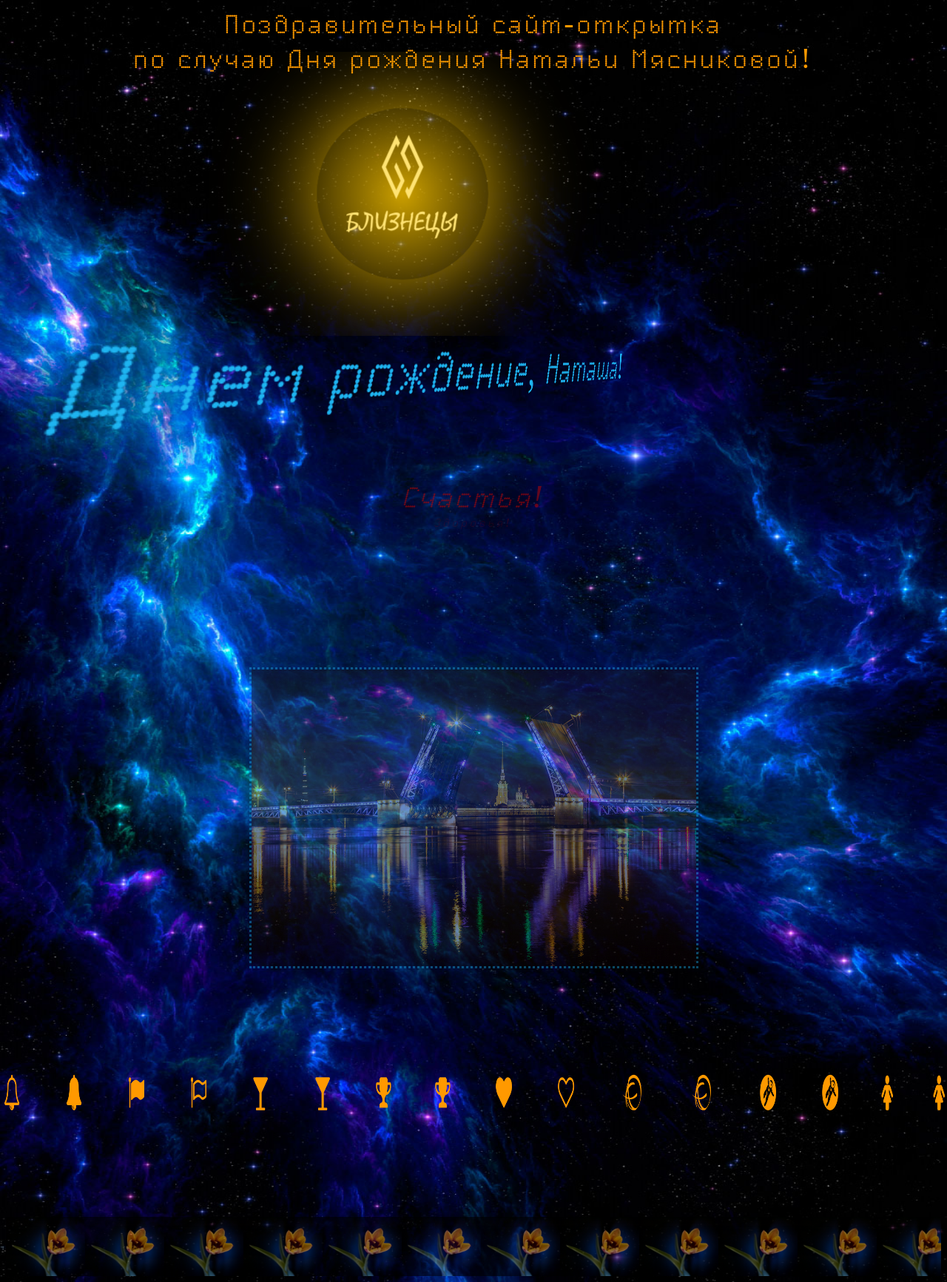
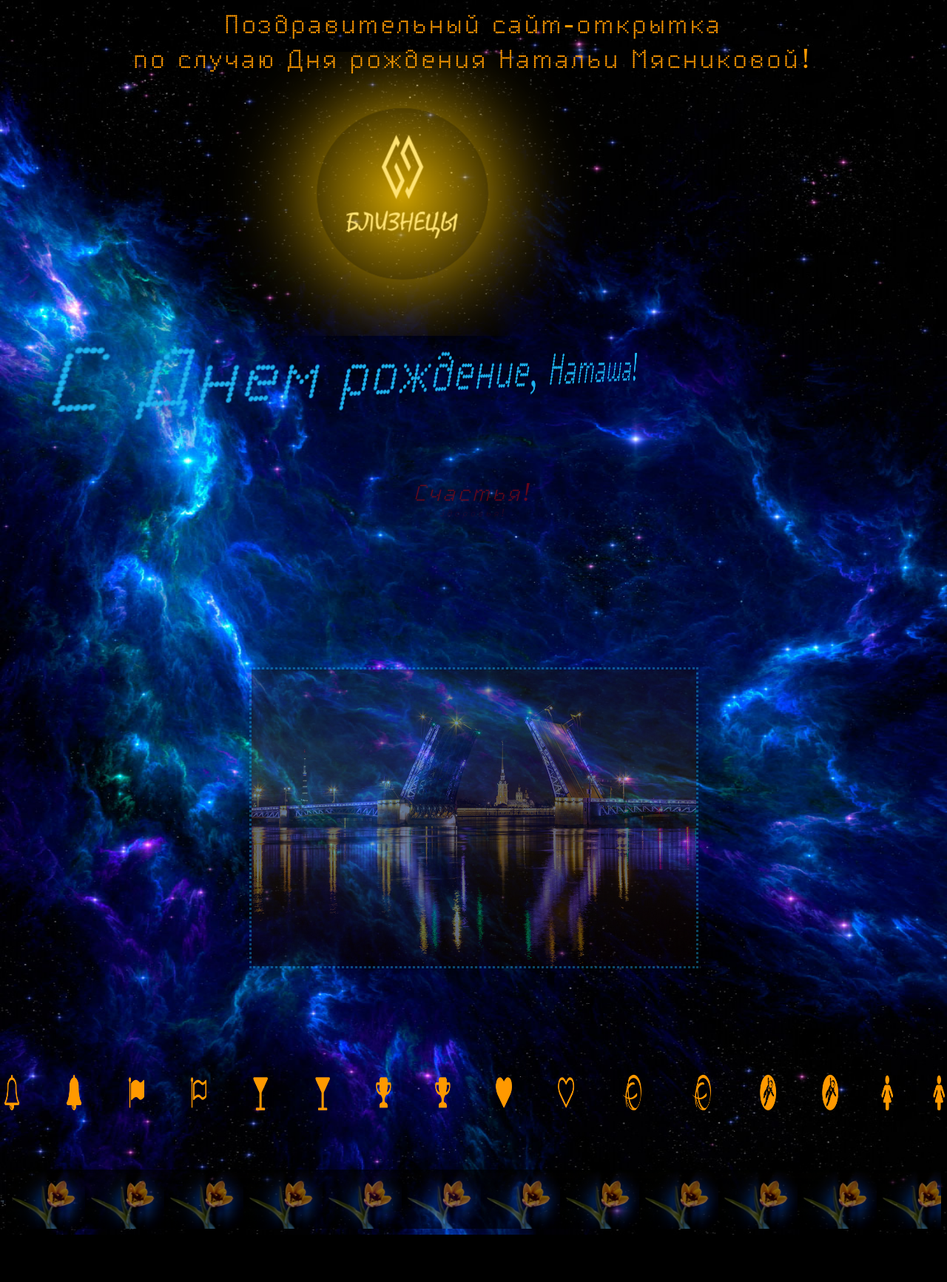
Before and after one commit to Gredchel/Gredchel.github.io, a PHP site: page / in a window 1280 px wide. Shown: the whole page at 74% size. After the commit the page ends 1669 px from the top, so only its background shows below. Run offline with PHP 8.4, Linux system fonts and the light colour scheme.

Commit message:
24.05.18

```diff
--- a/satra/resrc/css1.css
+++ b/satra/resrc/css1.css
@@ -137,7 +137,7 @@ to {opacity:1; transform: rotateY(360deg) translate(-200%,0) rotateY(-360deg) sc
 	position: relative;
 	overflow: hidden;
 	transform-style: preserve-3d;
-	perspective: 600px;
+	perspective: 100vmin;
 }
 .spec {
 	width: 100%;
@@ -194,7 +194,7 @@ to {opacity:1; transform: rotateY(360deg) translate(-200%,0) rotateY(-360deg) sc
 #congr5 {animation: congr 12s 16s linear infinite alternate;}
 @keyframes congr {
 0% {opacity:0; font-size:0;}
-100% {opacity:1; font-size:10vmin;}
+100% {opacity:1; font-size:8vmin;}
 }
 .icon {
 	font-family: FontAwesome, monospace;
@@ -244,6 +244,8 @@ to {opacity:1; transform: rotateY(360deg) translate(-200%,0) rotateY(-360deg) sc
 
 #footer {
 	height: 10vmin;
+	margin-top: -8vmin;
+
 	opacity: 0.6;
 	background-image: url(../imgs/3.png);
 	background-repeat: repeat-x;
```
